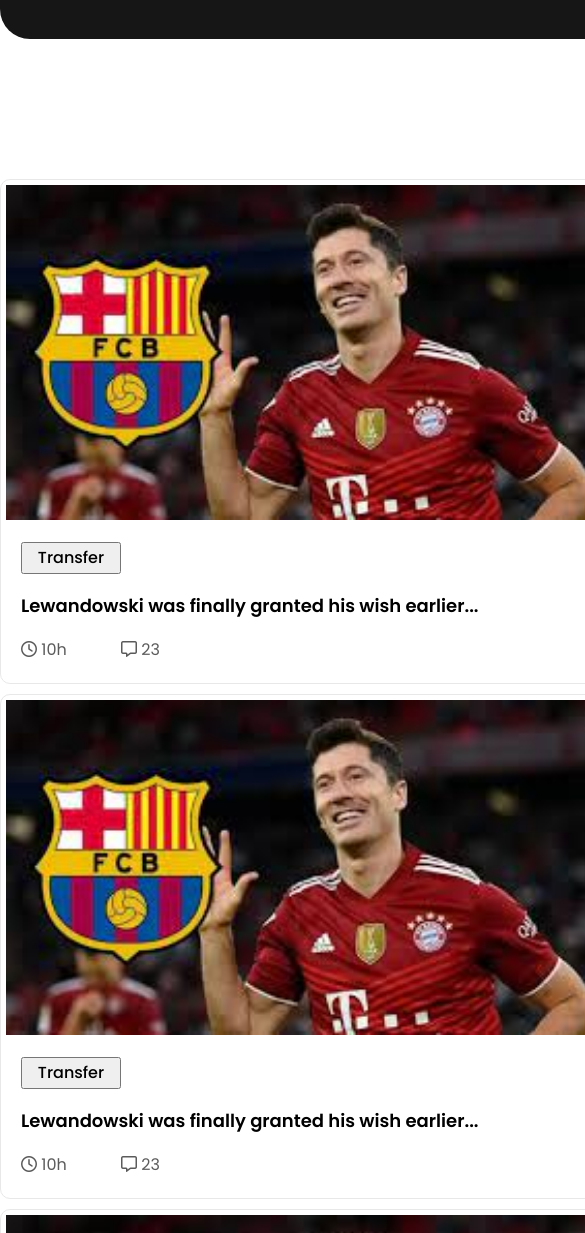
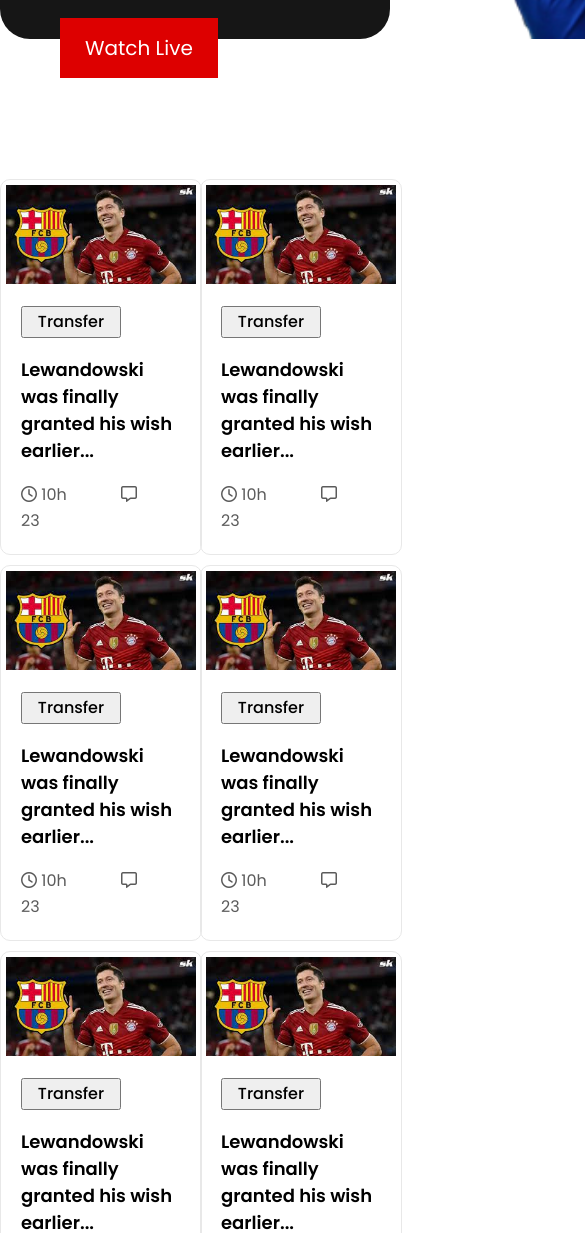
Before and after one commit to EzioXiyad/jiyad-assignment-2, a plain HTML site: page index.html in a window 390 px wide. Shown: the part 767-2000 px from the top of the page, 585 px wide, since content can reach past the window. Drawn offline with Linux system fonts and the light colour scheme.

Commit message:
responsive tab view

```diff
--- a/index.html
+++ b/index.html
@@ -40,7 +40,11 @@
         <div class="blog-main ">
 
             <div class="blog">
+
+                <div class="blog-image">
                     <img src="assets/lewa.png" alt="">
+                </div>
+
                 <div class="blog-item">
                     <button>Transfer</button>
                     <p>Lewandowski was finally granted his wish earlier...
@@ -50,7 +54,9 @@
                 </div>
             </div>
             <div class="blog">
+                <div class="blog-image">
                     <img src="assets/lewa.png" alt="">
+                </div>
                 <div class="blog-item">
                     <button>Transfer</button>
                     <p>Lewandowski was finally granted his wish earlier...
@@ -60,7 +66,9 @@
                 </div>
             </div>
             <div class="blog">
+                <div class="blog-image">
                     <img src="assets/lewa.png" alt="">
+                </div>
                 <div class="blog-item">
                     <button>Transfer</button>
                     <p>Lewandowski was finally granted his wish earlier...
@@ -70,7 +78,9 @@
                 </div>
             </div>
             <div class="blog">
+                <div class="blog-image">
                     <img src="assets/lewa.png" alt="">
+                </div>
                 <div class="blog-item">
                     <button>Transfer</button>
                     <p>Lewandowski was finally granted his wish earlier...
@@ -80,7 +90,9 @@
                 </div>
             </div>
             <div class="blog">
+                <div class="blog-image">
                     <img src="assets/lewa.png" alt="">
+                </div>
                 <div class="blog-item">
                     <button>Transfer</button>
                     <p>Lewandowski was finally granted his wish earlier...
@@ -90,7 +102,9 @@
                 </div>
             </div>
             <div class="blog">
+                <div class="blog-image">
                     <img src="assets/lewa.png" alt="">
+                </div>
                 <div class="blog-item">
                     <button>Transfer</button>
                     <p>Lewandowski was finally granted his wish earlier...
@@ -101,9 +115,10 @@
             </div>
         </div>
     </div>
-
+    <div class="view-all-button container"><a class="hero-button" href="#">View All</a>
+    </div>
     <!-- Bottom footer properties -->
-    <footer class="footer-title container">
+    <footer class="footer-main">
         <h3 class="footer-logo">GOAL</h3>
         </div>
         <div class="footer-option">
--- a/style.css
+++ b/style.css
@@ -152,8 +152,12 @@ body {
     text-align: center;
 }
 
+.blog {
+    width: 100%;
+}
+
 /* blog prooperty image style*/
-.blog img {
+.blog-image img {
     width: 100%;
 }
 
@@ -190,9 +194,9 @@ body {
 }
 
 /* parent style of footer */
-.footer-title {
+.footer-main {
     background-color: #161616;
-    margin: 0;
+
     padding: 70px 0;
 }
 
@@ -250,6 +254,12 @@ h5 {
 
 /* Tab view */
 @media only screen and (max-width: 992px) {
+    .container {
+
+        width: 100%;
+        margin: 0 auto;
+    }
+
     .blog-main {
         display: grid;
         grid-template-columns: repeat(2, 1fr);
@@ -257,8 +267,8 @@ h5 {
     }
 
     .blog-container-main {
-        display: grid;
-        grid-template-columns: 1fr;
+
+        grid-template-columns: 2fr;
 
     }
 
@@ -266,6 +276,9 @@ h5 {
         display: none;
     }
 
+    .blog img {
+        width: 100%;
+    }
 
     .view-all-button {
 
@@ -277,4 +290,9 @@ h5 {
         margin: 0 auto;
     }
 
+    .footer-main {
+        padding: 40px 0;
+        width: 100%;
+    }
+
 }
```
Also changed, not shown: upcoming-match.html (+1 -2 lines). Lines whose indentation alone changed are shown as unchanged.
